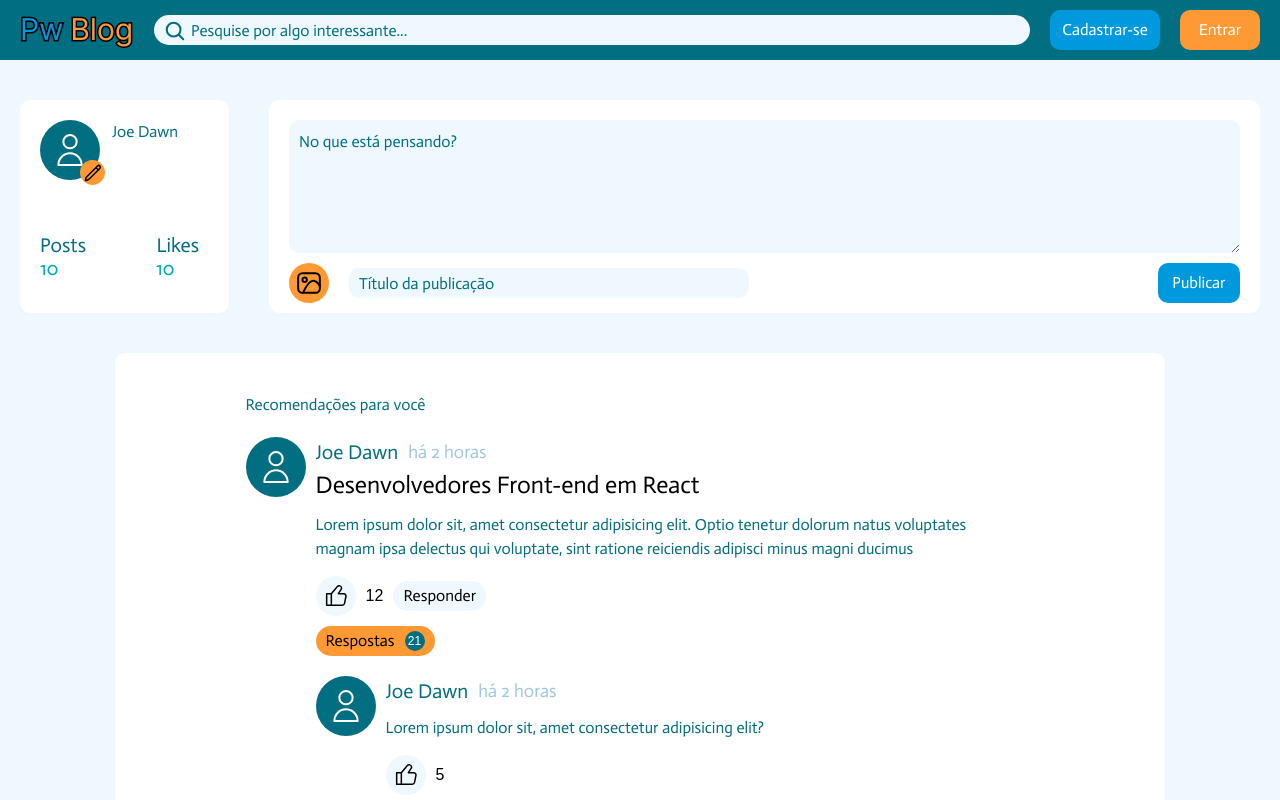
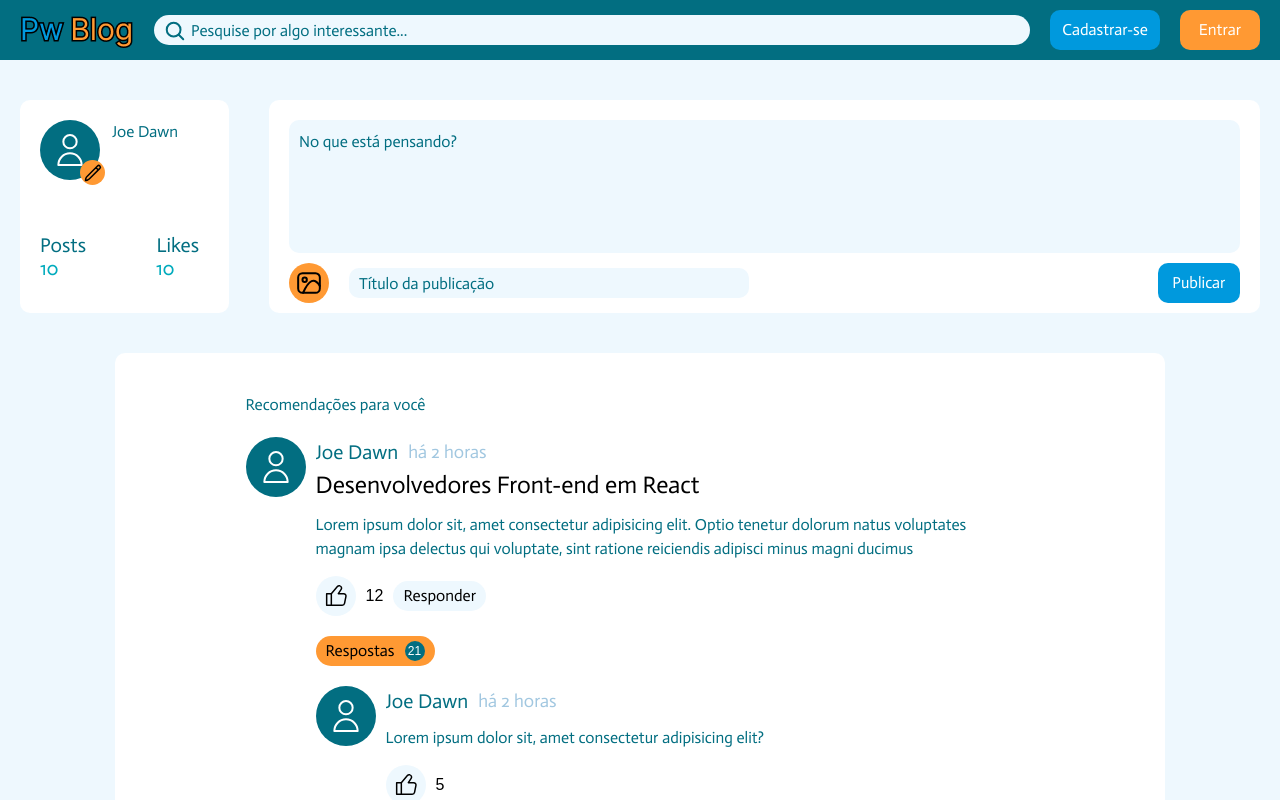
Before and after one commit to KevinWillyan456/purchaseway-blog, a React (Vite) app: page /dashboard in a window 1280 px wide. Shown: the top 800 px of the page. Built offline with nearby package versions, Linux system fonts and the light colour scheme.

Commit message:
feat: ajustes gerais

```diff
--- a/src/components/containerposts/ContainerPosts.css
+++ b/src/components/containerposts/ContainerPosts.css
@@ -158,6 +158,7 @@
     align-items: center;
     justify-content: space-between;
     padding: 0 10px;
+    margin-top: 20px;
     cursor: pointer;
 }
 .user-posted .wrapper .actions-post .answers:hover {
--- a/src/components/header/Header.css
+++ b/src/components/header/Header.css
@@ -37,6 +37,7 @@
 }
 .header .container .header-container-search .header-search-icon {
     margin-right: 5px;
+    cursor: pointer;
 }
 .header .container .header-container-search input {
     background-color: transparent;
--- a/src/components/mainlogin/MainLogin.tsx
+++ b/src/components/mainlogin/MainLogin.tsx
@@ -21,6 +21,7 @@ function MainLogin() {
                             className="form-control"
                             id="floatingInput"
                             placeholder="name@example.com"
+                            required
                         />
                         <label htmlFor="floatingInput">E-mail</label>
                     </div>
@@ -30,6 +31,7 @@ function MainLogin() {
                             className="form-control"
                             id="floatingPassword"
                             placeholder="Password"
+                            required
                         />
                         <label htmlFor="floatingPassword">Senha</label>
                     </div>
--- a/src/components/mainsingin/MainSingIn.tsx
+++ b/src/components/mainsingin/MainSingIn.tsx
@@ -21,6 +21,7 @@ function MainSingIn() {
                             className="form-control"
                             id="floatingName"
                             placeholder="name@example.com"
+                            required
                         />
                         <label htmlFor="floatingName">Nome</label>
                     </div>
@@ -30,6 +31,7 @@ function MainSingIn() {
                             className="form-control email-input"
                             id="floatingInput"
                             placeholder="name@example.com"
+                            required
                         />
                         <label htmlFor="floatingInput">E-mail</label>
                     </div>
@@ -39,6 +41,7 @@ function MainSingIn() {
                             className="form-control"
                             id="floatingPassword"
                             placeholder="Password"
+                            required
                         />
                         <label htmlFor="floatingPassword">Senha</label>
                     </div>
--- a/src/components/userpost/UserPost.css
+++ b/src/components/userpost/UserPost.css
@@ -23,6 +23,7 @@
     color: var(--color-dark);
     font-size: 16px;
     outline: none;
+    resize: none;
 }
 .user-post-container .user-message::placeholder {
     color: var(--color-dark);
```
